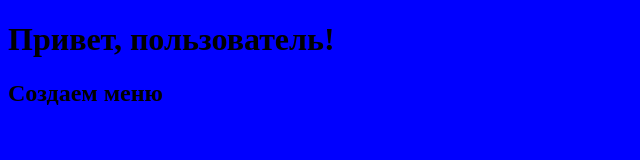
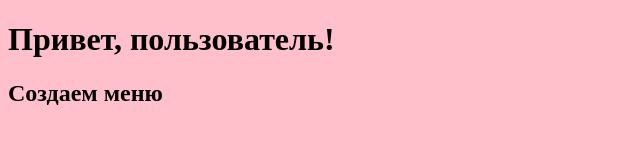
Before and after one commit to Frontender85/github-for-beginners, a plain HTML site: page index.html in a window 1280 px wide. Shown: the whole page, without its empty margins (0-640 px from the left). Drawn offline with Linux system fonts and the light colour scheme.

Commit message:
Changed background color on pink

```diff
--- a/style.css
+++ b/style.css
@@ -1,3 +1,3 @@
 body {
-    background-color: blue;
+    background-color: pink;
 }
```
